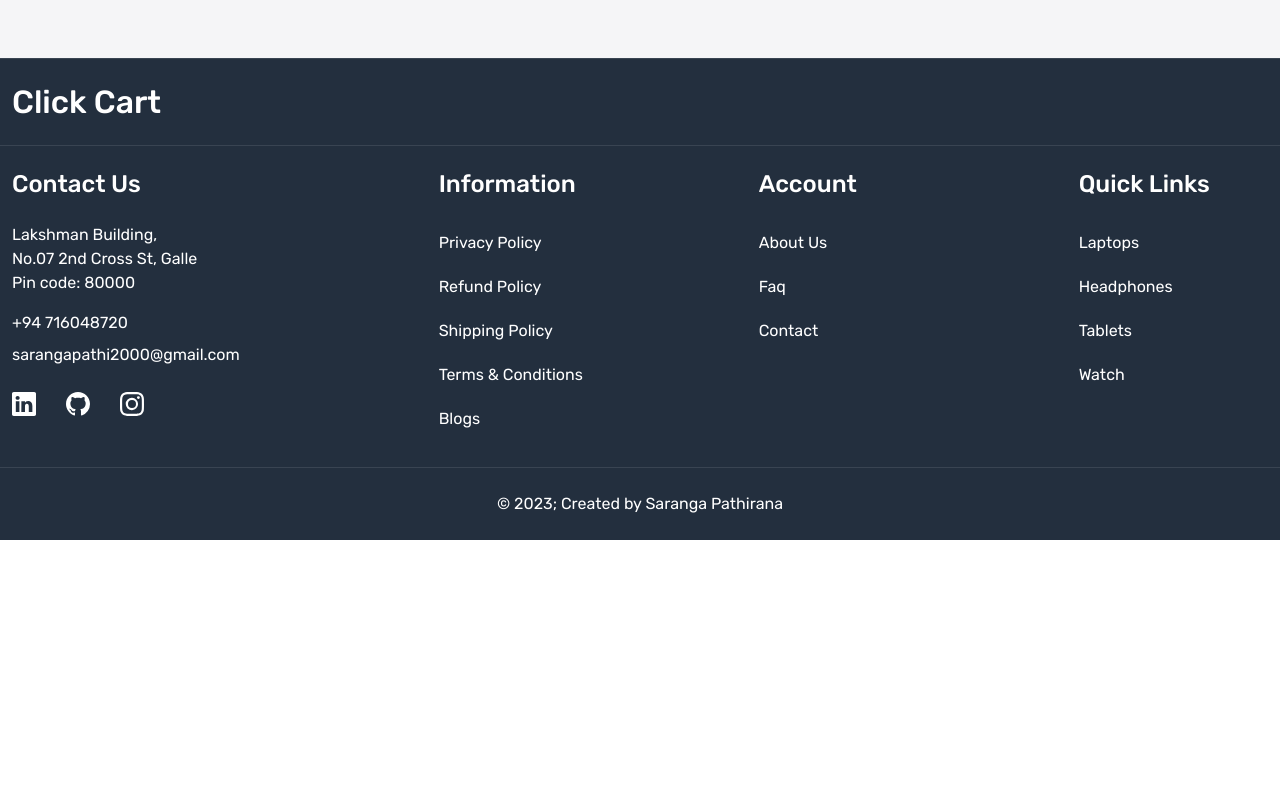
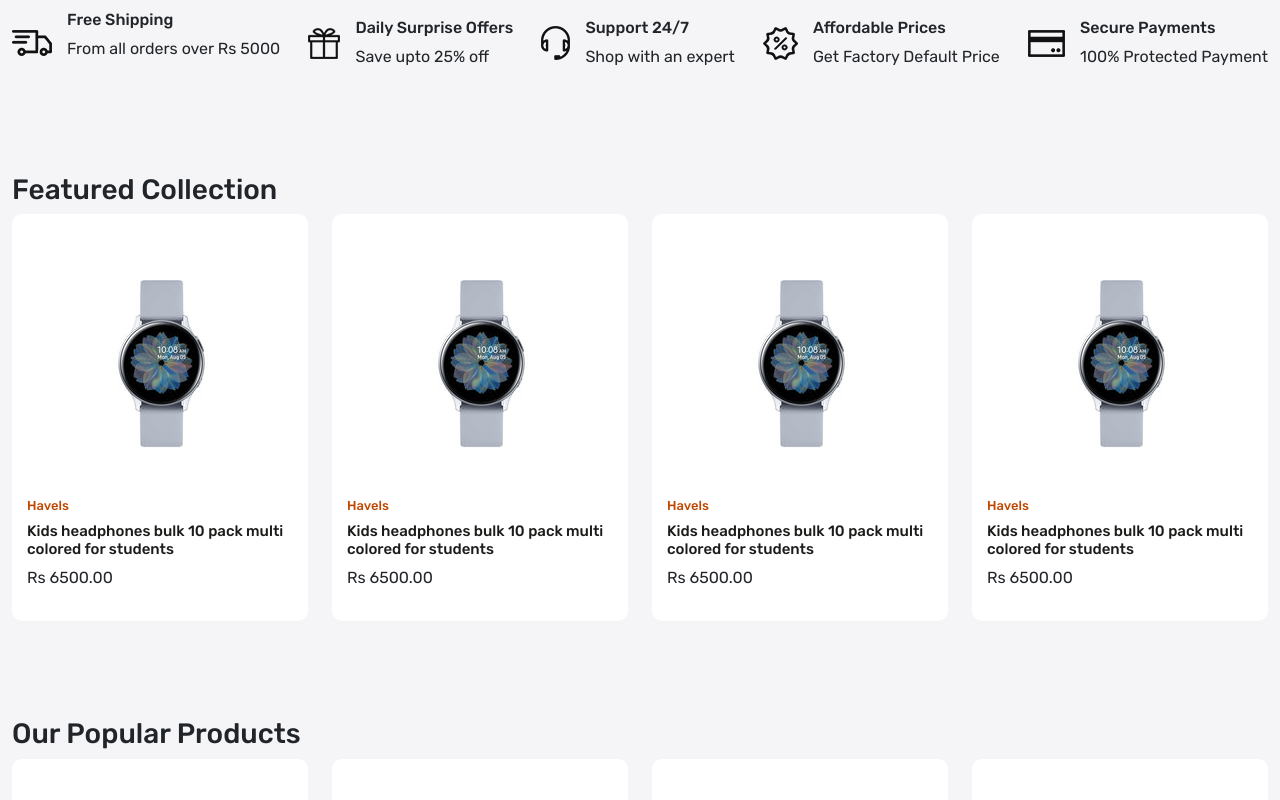
Before and after one commit to Saranga-glitch/Final-Project, a React (Create React App) app: page / in a window 1280 px wide. Shown: the part 760-1560 px from the top of the page. Before the commit the page ends 1300 px from the top, so only its background shows below. Built offline with nearby package versions, Linux system fonts and the light colour scheme.

Commit message:
Added a Home Page

```diff
--- a/src/App.css
+++ b/src/App.css
@@ -11,6 +11,10 @@
   --color-232f3e: #232f3e;
   --color-bf4800: #bf4800;
   --color-f5f5f7: #f5f5f7;
+  --color-ededed: #ededed;
+  --color-777777: #777777;
+  --color-1c1c1b: #1c1c1b;
+
 
 }
 body {
@@ -186,3 +190,25 @@ footer .input-group-text{
 /* Home Wrapper 2 Ends*/
 
 /* Home Page Ends here */
+
+/* Product Card */
+
+.product-card {
+  padding: 15px;
+  background-color: white;
+  border-radius: 10px;
+
+}
+.product-card .product-details h6 {
+  color: var(--color-bf4800);
+  font-size: 13px;
+}
+.product-card .product-details h5{
+  font-size: 15px;
+  color: var(--color-1c1c1b);
+}
+.product-card.product-details p.price{
+  font-size: 16px;
+  color: var(--color-1c1c1b);
+}
+/* Product Card ends here*/
--- a/src/App.js
+++ b/src/App.js
@@ -5,6 +5,8 @@ import Layout from "./components/Layout";
 import Home from './Pages/Home';
 import About from './Pages/About';
 import Contact from './Pages/Contact';
+import OurStore from './Pages/OurStore';
+
 function App() {
   return (
     <>
@@ -14,6 +16,7 @@ function App() {
       <Route index element={<Home />} />
       <Route path ="about" element={<About />} />
       <Route path="contact" element={<Contact />} />
+      <Route path="store" element={<OurStore />} />
       </Route>
 
     </Routes>
--- a/src/Pages/Home.js
+++ b/src/Pages/Home.js
@@ -1,5 +1,6 @@
 import React from 'react'
 import { Link } from 'react-router-dom';
+import ProductCard from '../components/ProductCard';
 
 const Home = () => {
   return (
@@ -81,11 +82,73 @@ const Home = () => {
         <div className="container-xxl">
           <div className="row">
             <div className="col-12">
-
+              <div className="services d-flex align-items-center justify-content-between">
+                <div className="d-flex align-items-center gap-15">
+                  <img src="images/service.png" alt="services" />
+                  <div>
+                    <h6>Free Shipping</h6>
+                    <p>From all orders over Rs 5000</p>
+                  </div>
+                </div>
+                <div className="d-flex align-items-center gap-15">
+                  <img src="images/service-02.png" alt="services" />
+                  <div>
+                    <h6>Daily Surprise Offers</h6>
+                    <p className="mb-0">Save upto 25% off</p>
+                  </div>
+                </div>
+                <div className="d-flex align-items-center gap-15">
+                  <img src="images/service-03.png" alt="services" />
+                  <div>
+                    <h6>Support 24/7</h6>
+                    <p className="mb-0">Shop with an expert</p>
+                  </div>
+                </div>
+                <div className="d-flex align-items-center gap-15">
+                  <img src="images/service-04.png" alt="services" />
+                  <div>
+                    <h6>Affordable Prices</h6>
+                    <p className="mb-0">Get Factory Default Price</p>
+                  </div>
+                </div>
+                <div className="d-flex align-items-center gap-15">
+                  <img src="images/service-05.png" alt="services" />
+                  <div>
+                    <h6>Secure Payments</h6>
+                    <p className="mb-0">100% Protected Payment</p>
+                  </div>
+                </div>
+              </div>
             </div>
           </div>
         </div>
 
+      </section>
+      <section className="featured-wrapper py-5 home-wrapper-2">
+        <div className="container-xxl">
+          <div className="row">
+            <div className="col-12">
+              <h3 className="section-heading">Featured Collection</h3>
+            </div>
+            <ProductCard />
+            <ProductCard />
+            <ProductCard />
+            <ProductCard />
+          </div>
+        </div>
+      </section>
+      <section className="popular-wrapper py-5 home-wrapper-2">
+        <div className="container-xxl">
+          <div className="row">
+            <div className="col-12">
+              <h3 className="section-heading">Our Popular Products</h3>
+            </div>
+            <ProductCard />
+            <ProductCard />
+            <ProductCard />
+            <ProductCard />
+          </div>
+        </div>
       </section>
     </>
   )
--- /dev/null
+++ b/src/Pages/OurStore.js
@@ -0,0 +1,9 @@
+import React from 'react'
+
+const OurStore = () => {
+  return (
+    <div>OurStore</div>
+  )
+}
+
+export default OurStore
--- a/src/components/Footer.js
+++ b/src/components/Footer.js
@@ -45,7 +45,6 @@ const Footer = () => {
                 <Link className="text-white py-2 mb-1">Refund Policy</Link>
                 <Link className="text-white py-2 mb-1">Shipping Policy</Link>
                 <Link className="text-white py-2 mb-1">Terms & Conditions</Link>
-                <Link className="text-white py-2 mb-1">Blogs</Link>
               </div>
             </div>
             <div className="col-3">
--- a/src/components/Header.js
+++ b/src/components/Header.js
@@ -121,8 +121,7 @@ const Header = () => {
                     <div className="menu-links">
                       <div className="d-flex align-items-center gap-15">
                         <NavLink to="">Home</NavLink>
-                        <NavLink to="">Our Store</NavLink>
-                        <NavLink to="">Blogs</NavLink>
+                        <NavLink to="/store">Our Store</NavLink>
                         <NavLink to="">Contact</NavLink>
                       </div>
                     </div>
--- a/src/components/ProductCard.js
+++ b/src/components/ProductCard.js
@@ -0,0 +1,20 @@
+import React from 'react'
+
+const ProductCard = () => {
+  return (
+    <div className="col-3">
+      <div className="product-card">
+        <div className="product-image">
+          <img src="images/watch.jpg" alt='product image' />
+        </div>
+              <div className="product-details">
+                <h6 className="brand">Havels</h6>
+                <h5 className="product-title"> Kids headphones bulk 10 pack multi colored for students </h5>
+                <p className="price">Rs 6500.00</p>
+              </div>
+      </div>
+    </div>
+  )
+}
+
+export default ProductCard
```
